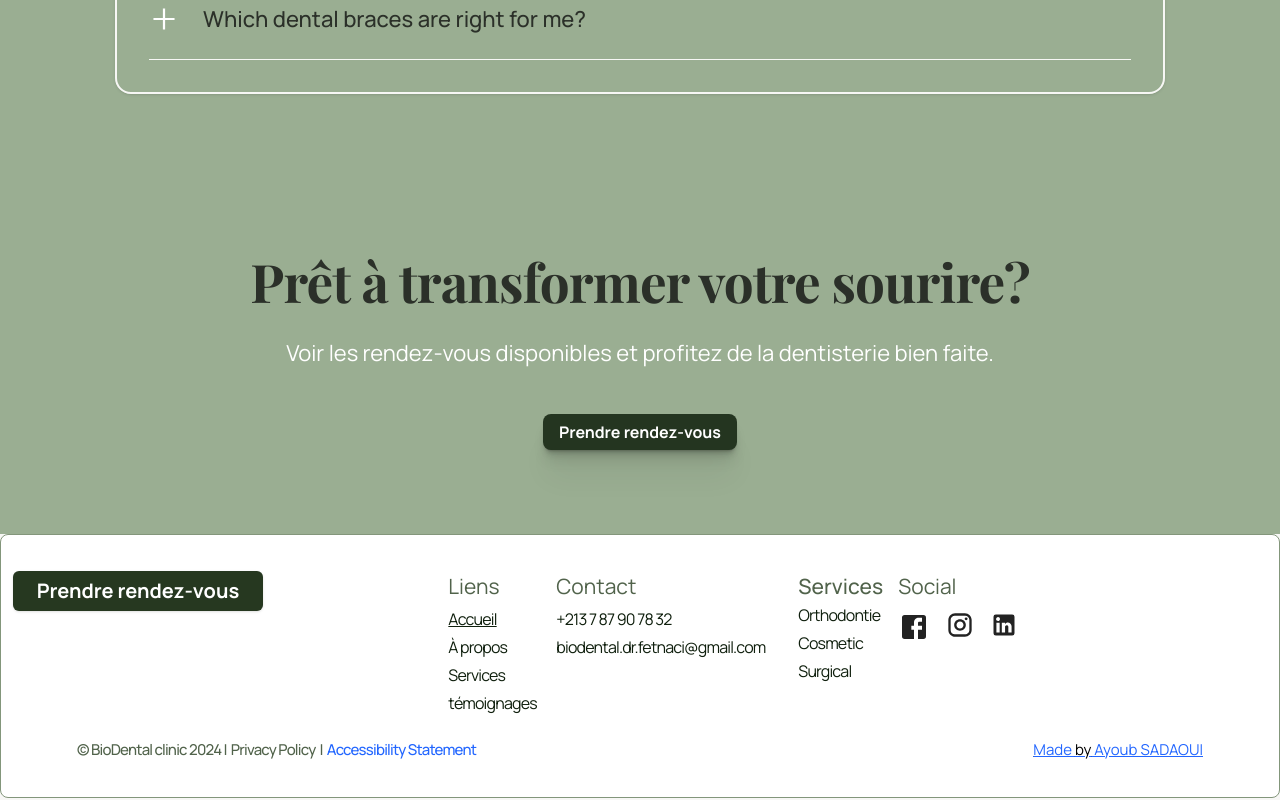
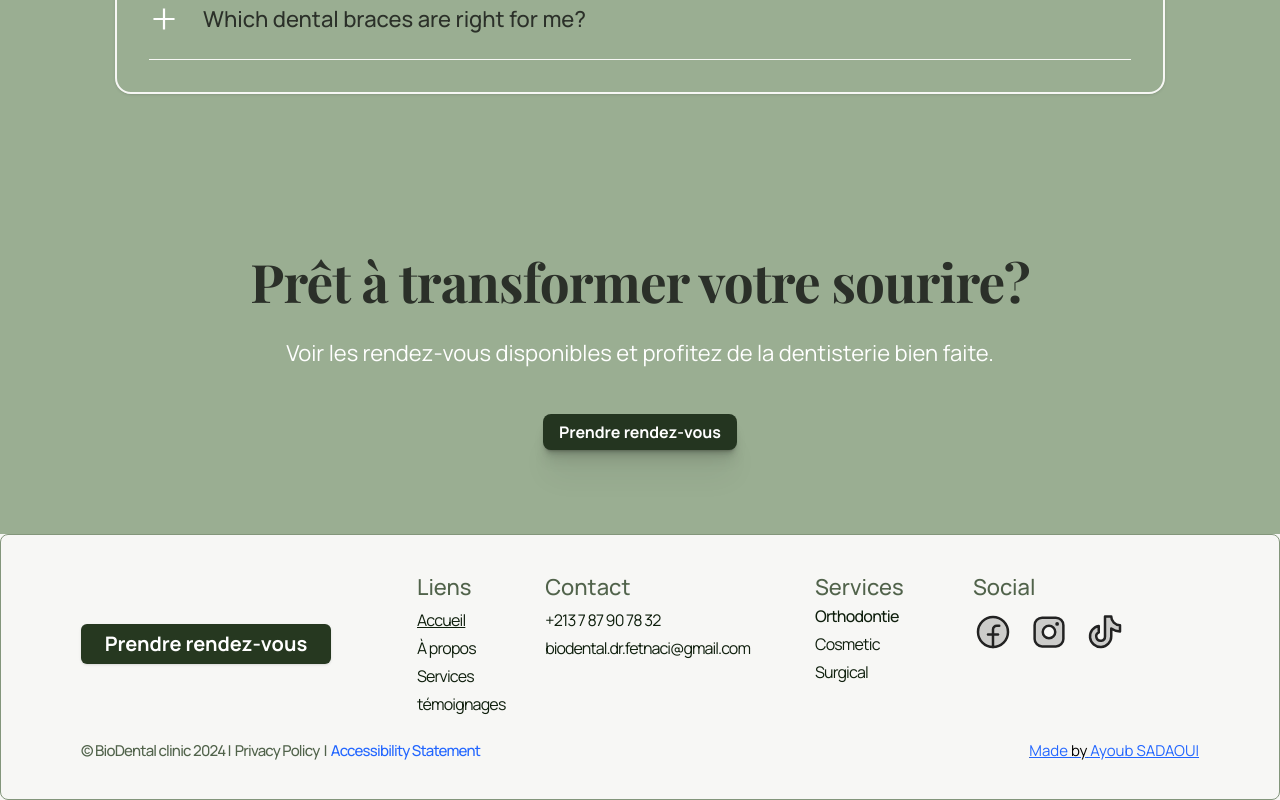
Before and after one commit to Fodilben/biodental, a Next.js app: page / in a window 1280 px wide. Shown: the part 4839-5639 px from the top of the page. Built offline with nearby package versions, Linux system fonts and the light colour scheme.

Commit message:
fix all footer - might cause err

```diff
--- a/next.config.js
+++ b/next.config.js
@@ -9,6 +9,7 @@ const nextConfig = {
   },
   // Disable source maps in production to reduce bundle size
   productionBrowserSourceMaps: false,
+  srcDir: "src",
 };
 
 module.exports = nextConfig;
--- a/package.json
+++ b/package.json
@@ -25,6 +25,7 @@
     "lucide-react": "^0.511.0",
     "next": "15.3.2",
     "nodemailer": "^7.0.3",
+    "phosphor-react": "^1.4.1",
     "react": "^19.0.0",
     "react-before-after-slider-component": "^1.1.8",
     "react-dom": "^19.0.0",
--- a/src/components/homeSections/footer/footer.tsx
+++ b/src/components/homeSections/footer/footer.tsx
@@ -5,6 +5,7 @@ import Link from "next/link";
 import { useState } from "react";
 import { FiPhone } from "react-icons/fi";
 import { motion } from "framer-motion";
+import { FacebookLogo, InstagramLogo, TiktokLogo } from "phosphor-react";
 
 export const Footer = () => {
   // Footer navigation data
@@ -43,27 +44,29 @@ export const Footer = () => {
 
   return (
     <>
-      <footer className="w-full overflow-hidden bg-white border border-[#83967b] rounded-[8px] px-4 md:px-3   py-9  mx-auto">
-        <div className="grid  xl:grid-cols-3  md:place-items-center lg:place-items-center xl:place-items-start    grid-rows-1 sm:grid-cols-1  gap-4">
+      <footer className="w-full  overflow-hidden bg-[#F7F7F5] border border-[#83967b] rounded-[8px] px-[30px] md:px-[80px]   py-9  mx-auto">
+        <div className="flex flex-col md:flex-row justify-between item-center gap-[32px] md:gap-0">
           {/* Main CTA Button */}
-          <div className="flex flex-col items-center justify-center md:hidden xl:flex  order-last md:order-first">
-            <button className="w-[250px] h-[40px] bg-[#263820] text-white rounded-[6px] shadow font-bold text-[20px] flex items-center justify-center mb-6">
-              Prendre rendez-vous
-            </button>
+          <div className="flex align-center justify-center order-last md:order-first">
+            <div className="flex flex-col items-center justify-center md:hidden xl:flex  order-last md:order-first">
+              <button className="w-[250px] h-[40px] bg-[#263820] text-white rounded-[6px] shadow font-bold text-[20px] flex items-center justify-center">
+                Prendre rendez-vous
+              </button>
+            </div>
           </div>
           {/* Footer Navigation Sections */}
-          <div className="flex flex-col md:flex-row  pl-3 justify-between gap-8 sm:order-first md:order-last">
+          <div className="flex flex-col md:flex-row w-full   pl-3 justify-between md:justify-center md:gap-[65px] gap-8 order-first md:order-last">
             {/* lines and contact section*/}
-            <div className="flex gap-2 justify-between">
+            <div className="flex gap-2 justify-between w-[333px]">
               {/* lines */}
-              <div className="flex flex-col min-w-[100px]">
-                <h3 className="text-[21px] text-[#51634B]  font-normal mb-1 text-left">
+              <div className="flex flex-col ">
+                <h3 className="text-[22px] text-[#51634B]  font-[500] mb-1 text-left">
                   Liens
                 </h3>
                 <ul className="flex flex-col gap-1 text-left">
                   <li>
                     <a
-                      href="#"
+                      href="/"
                       className="text-[16px] text-[#0F1F0D] font-normal underline tracking-[-0.8px]"
                     >
                       Accueil
@@ -71,7 +74,7 @@ export const Footer = () => {
                   </li>
                   <li>
                     <a
-                      href="#"
+                      href="/about"
                       className="text-[16px] text-[#0F1F0D] font-normal tracking-[-0.8px]"
                     >
                       À propos
@@ -79,7 +82,7 @@ export const Footer = () => {
                   </li>
                   <li>
                     <a
-                      href="#"
+                      href="./services"
                       className="text-[16px] text-[#0F1F0D] font-normal tracking-[-0.8px]"
                     >
                       Services
@@ -87,7 +90,7 @@ export const Footer = () => {
                   </li>
                   <li>
                     <a
-                      href="#"
+                      href="/testimonials"
                       className="text-[16px] text-[#0F1F0D] font-normal tracking-[-0.8px]"
                     >
                       témoignages
@@ -96,8 +99,8 @@ export const Footer = () => {
                 </ul>
               </div>
               {/* contact */}
-              <div className="flex flex-col min-w-[210px]">
-                <h3 className="text-[21px] text-[#51634B]  font-normal mb-1 text-left">
+              <div className="flex flex-col">
+                <h3 className="text-[22px] text-[#51634B]  font-[500] mb-1 text-left">
                   Contact
                 </h3>
                 <ul className="flex flex-col gap-1 text-left">
@@ -107,7 +110,7 @@ export const Footer = () => {
                   <li>
                     <a
                       href="mailto:biodental.dr.fetnaci@gmail.com"
-                      className="text-[16px] text-[#0F1F0D] font-normal tracking-[-0.8px]"
+                      className="text-[16px] text-[#0F1F0D] font-normal tracking-[-0.95px]"
                     >
                       biodental.dr.fetnaci@gmail.com
                     </a>
@@ -116,14 +119,14 @@ export const Footer = () => {
               </div>
             </div>
             {/* services and social section*/}
-            <div className="flex  justify-between ">
+            <div className="flex justify-start md:justify-between  md:item-center  w-[310px] ">
               {/* services */}
-              <div className="flex flex-col min-w-[100px]">
-                <h3 className="text-[21px] text-[#51634B] font-medium  text-left">
+              <div className="flex flex-col w-[125px]">
+                <h3 className="text-[22px] text-[#51634B] font-[500]  text-left">
                   Services
                 </h3>
                 <ul className="flex flex-col gap-1 text-left">
-                  <li className="text-[16px] text-[#0F1F0D] font-normal tracking-[-0.8px]">
+                  <li className="text-[16px] text-[#0F1F0D] font-[500] tracking-[-0.8px]">
                     Orthodontie
                   </li>
                   <li className="text-[16px] text-[#0F1F0D] font-normal tracking-[-0.8px]">
@@ -136,30 +139,30 @@ export const Footer = () => {
               </div>
 
               {/* Social */}
-              <div className="flex flex-col min-w-[210px]">
-                <h3 className="text-[21px] text-[#51634B]  font-normal mb-1 text-left">
+              <div className="flex flex-col ">
+                <h3 className="text-[22px] text-[#51634B]  font-[500] mb-1 text-left">
                   Social
                 </h3>
                 <div className="flex gap-4 mt-1">
                   {/* Facebook */}
-                  <svg className="w-8 h-8" fill="#222" viewBox="0 0 40 40">
-                    <path d="M8.333 5h23.334A3.333 3.333 0 0 1 35 8.333v23.334A3.333 3.333 0 0 1 31.667 35H8.333A3.333 3.333 0 0 1 5 31.667V8.333A3.333 3.333 0 0 1 8.333 5Zm21.667 3.333h-4.167c-1.547 0-3.03.615-4.124 1.709C20.614 11.136 20 12.62 20 14.167v4.166h-3.333v5h3.333V35h5V23.333h5v-5h-5v-3.333c0-.442.176-.866.488-1.179.313-.312.737-.487 1.179-.487h3.333V8.333Z" />
-                  </svg>
+                  <a href="https://web.facebook.com/Biodental.Dr.Fetnaci.S/?_rdc=1&_rdr#" target="_blank" rel="noopener noreferrer">
+                    <FacebookLogo size={40} weight="duotone" color="#222" />
+                  </a>
                   {/* Instagram */}
-                  <svg className="w-7 h-7" fill="#222" viewBox="0 0 40 40">
-                    <path d="M13 3.333h14C32.333 3.333 36.667 7.666 36.667 13v14c0 2.563-.98 5.022-2.794 6.835C32.022 35.648 29.564 36.666 27 36.666H13c-5.333 0-9.667-4.333-9.667-9.666V13c0-2.564.98-5.023 2.795-6.836C7.978 4.351 10.436 3.333 13 3.333Zm-.333 3.333c-1.591 0-3.117.632-4.243 1.758C7.299 9.549 6.667 11.075 6.667 12.666v14.667c0 3.317 2.683 6 6 6h14.667c1.591 0 3.117-.632 4.242-1.758 1.126-1.125 1.758-2.651 1.758-4.242V12.666c0-3.317-2.683-6-6-6H12.667Zm16.083 2.5a2.083 2.083 0 1 1 0 4.167 2.083 2.083 0 0 1 0-4.167ZM20 11.666c2.21 0 4.33.878 5.893 2.441C27.456 15.67 28.334 17.79 28.334 20c0 2.21-.878 4.33-2.441 5.892C24.33 27.455 22.21 28.333 20 28.333c-2.21 0-4.33-.878-5.892-2.441C12.545 24.33 11.667 22.21 11.667 20c0-2.21.878-4.33 2.441-5.893C15.67 12.544 17.79 11.666 20 11.666Zm0 3.333c-1.326 0-2.598.527-3.535 1.464C15.527 17.402 15 18.674 15 20c0 1.326.527 2.598 1.465 3.535C17.402 24.473 18.674 25 20 25c1.326 0 2.598-.527 3.536-1.465C24.473 22.598 25 21.326 25 20c0-1.326-.527-2.598-1.464-3.537C22.598 15.527 21.326 15 20 15Z" />
-                  </svg>
+                  <a href="https://www.instagram.com/dr.fetnaci_sofiane?igsh=MW12N3YwZmh5ajBqdA%3D%3D" target="_blank" rel="noopener noreferrer">
+                    <InstagramLogo size={40} weight="duotone" color="#222" />
+                  </a>
                   {/* TikTok */}
-                  <svg className="w-7 h-7" fill="#222" viewBox="0 0 40 40">
-                    <path d="M31.667 5A3.333 3.333 0 0 1 35 8.333v23.334A3.333 3.333 0 0 1 31.667 35H8.333A3.333 3.333 0 0 1 5 31.667V8.333A3.333 3.333 0 0 1 8.333 5h23.334ZM30.833 30.833V22c0-1.441-.572-2.823-1.591-3.842-1.019-1.019-2.401-1.591-3.842-1.591-1.417 0-3.067.867-3.867 2.167v-1.85h-4.65v13.95h4.65v-8.217c0-1.283 1.033-2.333 2.317-2.333.619 0 1.212.246 1.65.684.438.438.684 1.032.684 1.651v8.215h4.65ZM11.467 14.267c.742 0 1.454-.295 1.98-.82.525-.525.82-1.238.82-1.98 0-1.55-1.25-2.817-2.8-2.817-.747 0-1.463.297-1.991.825-.528.528-.825 1.244-.825 1.991 0 1.55 1.267 2.8 2.816 2.8Zm2.317 16.566V16.883h-4.617v13.95h4.617Z" />
-                  </svg>
+                  <a href="https://www.tiktok.com/@biodental_dr.fetnaci?_t=8W1xx07WI0E&_r=1" target="_blank" rel="noopener noreferrer">
+                    <TiktokLogo size={40} weight="duotone" color="#222" />
+                  </a>
                 </div>
               </div>
             </div>
           </div>
         </div>
         {/* Footer Bottom */}
-        <div className="flex justify-center items-center md:px-16">
+        <div className="flex justify-center items-center ">
           <div className="flex flex-col md:flex-row justify-between font-[460] items-center mt-6 text-[15px] w-full">
             <div className="mb-2 md:mb-0 flex flex-wrap items-center gap-1 tracking-[-0.77px] text-[#51634B]">
               <span className="">© BioDental clinic 2024 |</span>
```
Also changed, not shown: 1 other file (tests, documents, lock files or other folders).
